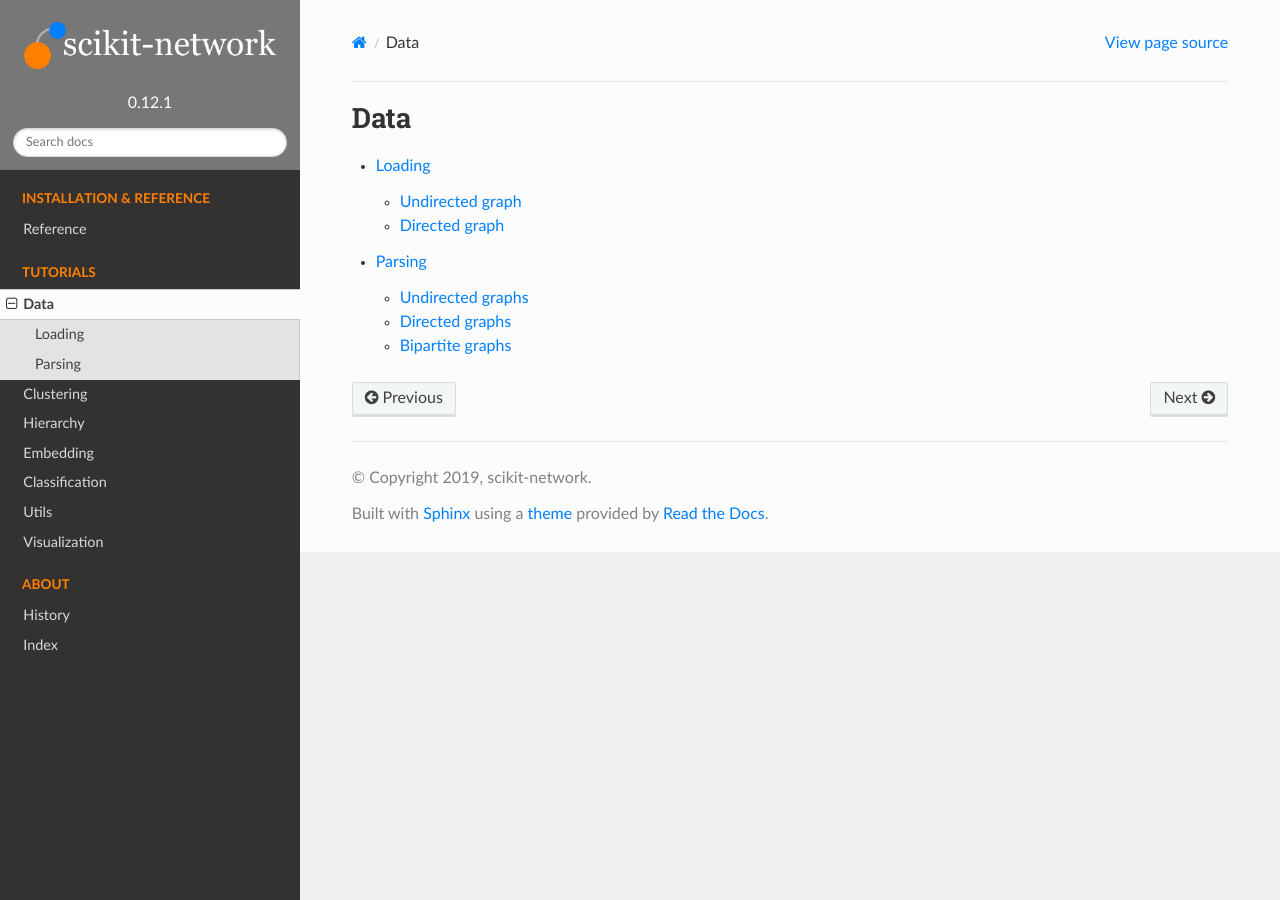
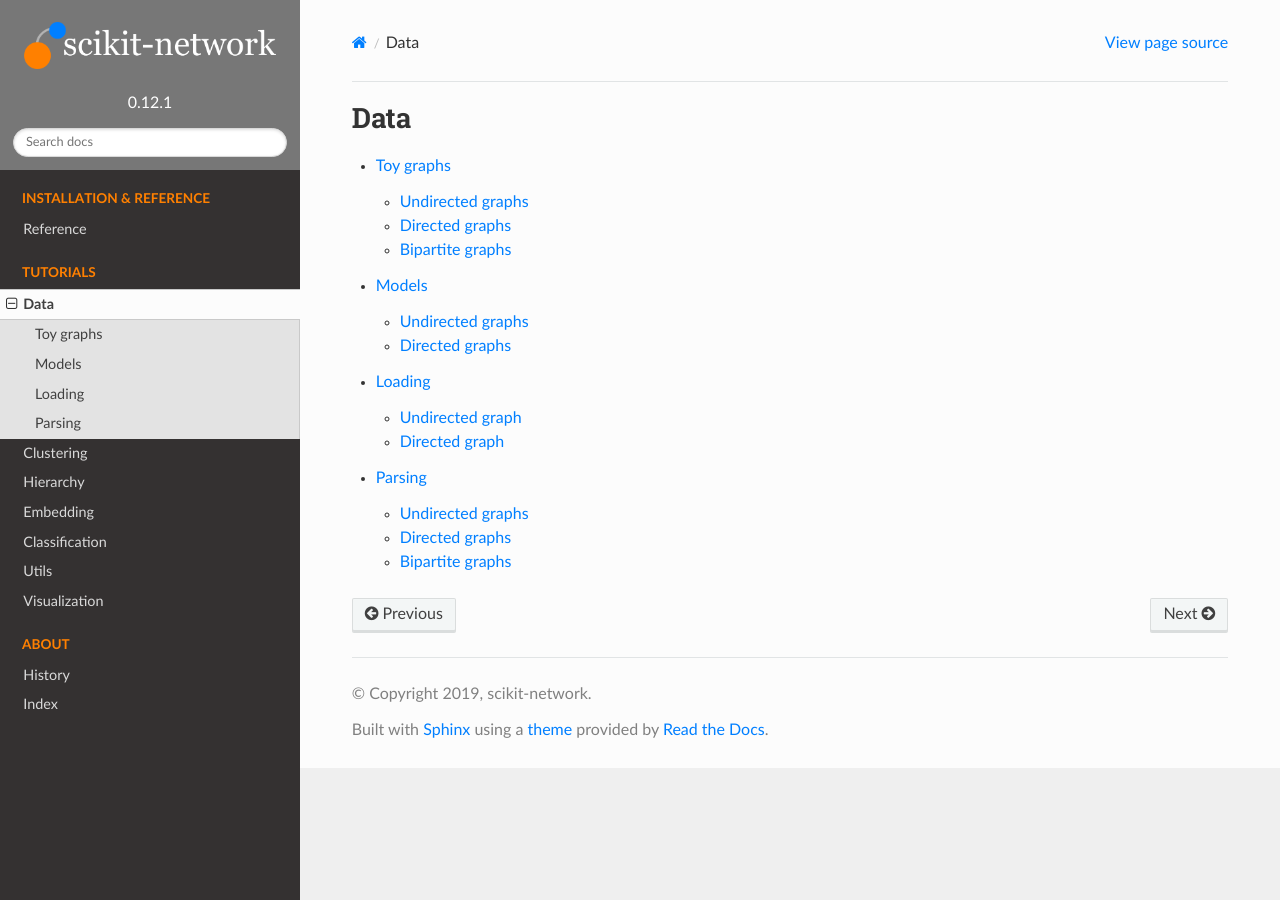
Before and after one commit to sknetwork-team/scikit-network, a Sphinx documentation site: the page built from docs/tutorials/data/index.rst, in a window 1280 px wide. Built offline with Sphinx 7.4.7 and the Read the Docs theme 2.0.0, drawn with Linux system fonts in a browser that asks for light colours; pages that are not in the unit, such as notebooks, are missing from menus; the version number is read from the project's files by our own code.

Commit message:
Insert notebooks

```diff
--- a/docs/tutorials/data/index.rst
+++ b/docs/tutorials/data/index.rst
@@ -4,5 +4,7 @@ Data
 
 .. toctree::
 
+    toy_graphs
+    models
     loading
     parsing
```
